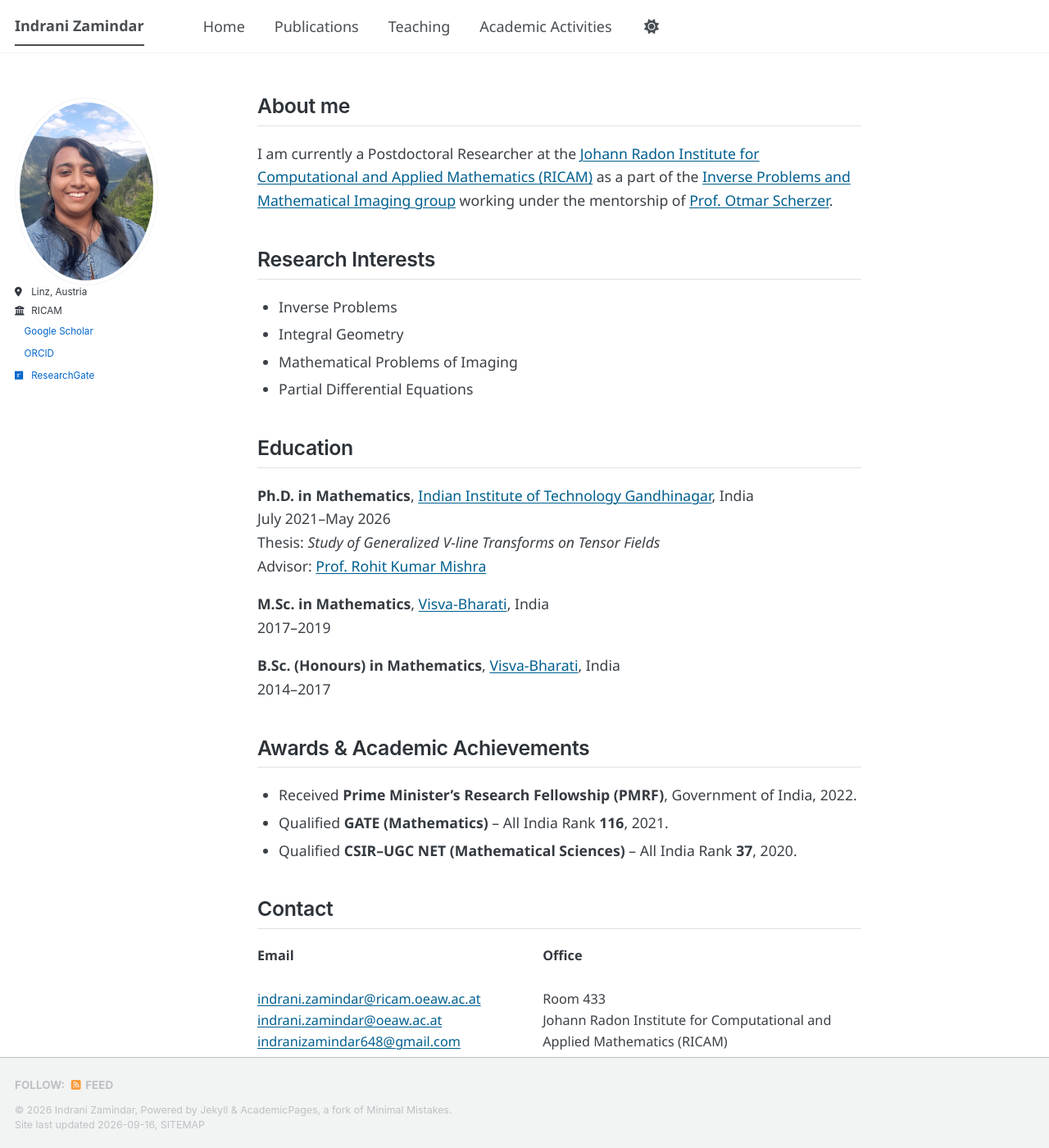
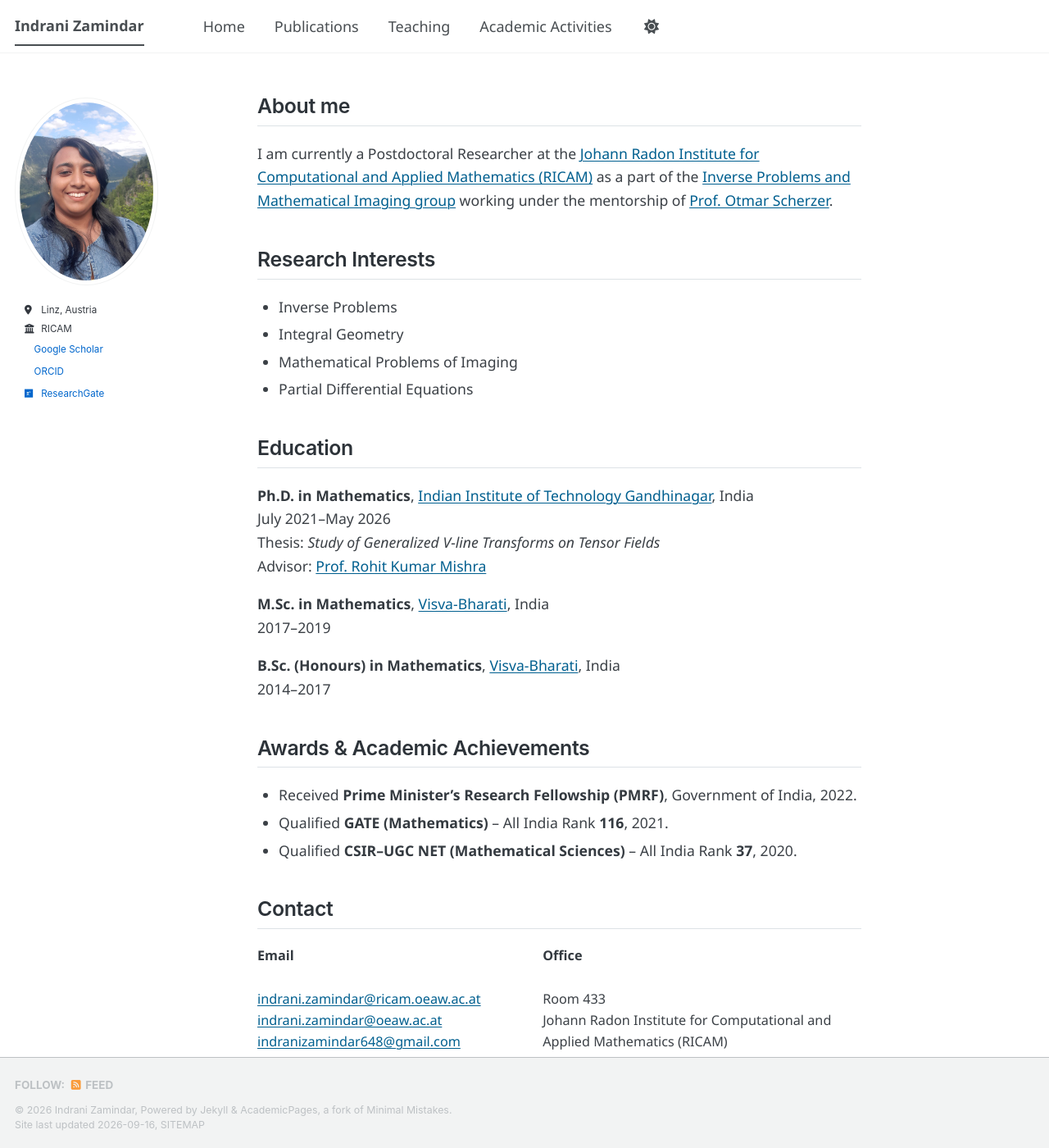
Before and after one commit to izamindar/izamindar.github.io, a Jekyll site: the page built from _pages/about.md, in a window 1280 px wide and 1400 px high. Shown: the whole window at 82% size. Built offline with Jekyll 4.4.1, drawn with Linux system fonts in a browser that asks for light colours; a style sheet for code colours, icons or effects is not loaded.

Commit message:
Refactor sidebar styles for improved layout
Removed relative positioning and added margins for layout adjustments.

```diff
--- a/_sass/layout/_sidebar.scss
+++ b/_sass/layout/_sidebar.scss
@@ -223,7 +223,6 @@
   vertical-align: middle;
   font-family: $sans-serif;
   z-index: 10;
-  position: relative;
   cursor: pointer;
 
   li:last-child {
@@ -234,6 +233,8 @@
 
   @include breakpoint($large) {
     display: block;
+    margin-top: 22px;
+    margin-left: 12px;
   }
 
   button {
@@ -244,6 +245,7 @@
     }
   }
 }
+
 
 .author__urls {
   display: none;
```
